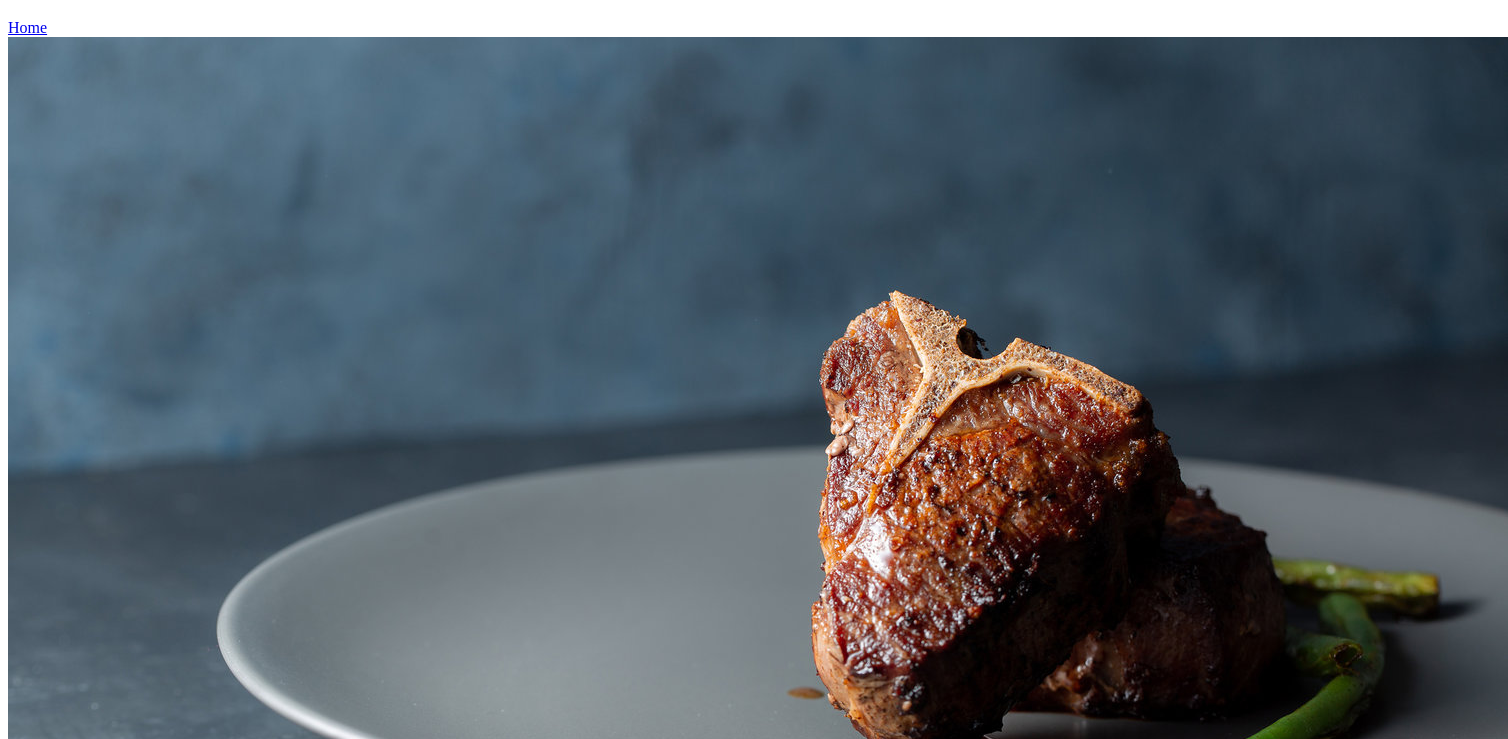
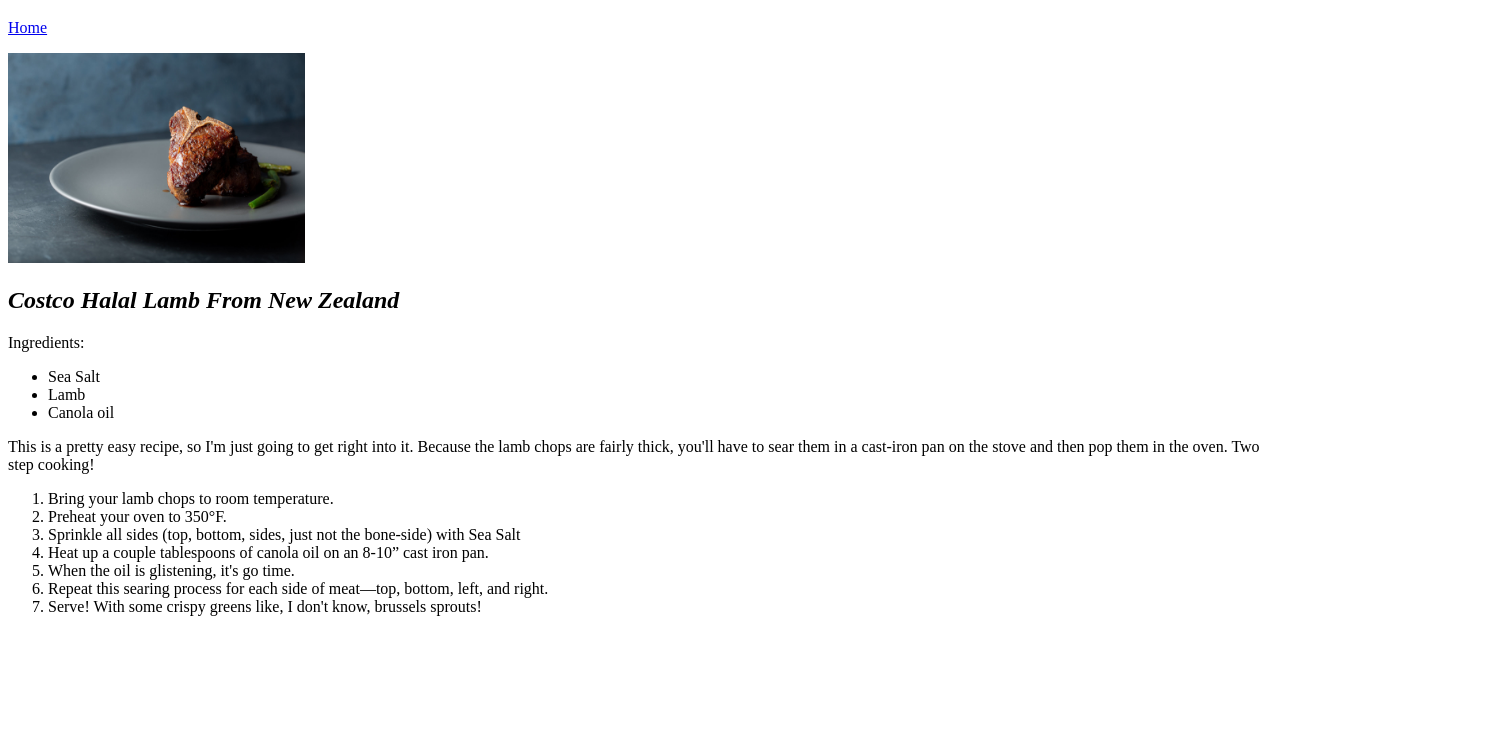
Before and after one commit to ha-hafiz/odin-recipes, a plain HTML site: page recipes/lamb_chops.html in a window 1280 px wide. Shown: the part 61-800 px from the top of the page, 1508 px wide, since content can reach past the window. Drawn offline with Linux system fonts and the light colour scheme.

Commit message:
Add description of ingredients and steps

```diff
--- a/recipes/lamb_chops.html
+++ b/recipes/lamb_chops.html
@@ -8,6 +8,30 @@
     <body>
         <h1>Lamb chops</h1>
         <a href="../index.html">Home</a>
-        <img src="../images/Simple+Juicy+Halal+Lamb+Chops+from+Costco.jpeg" alt="lamb-chops">
+        <p> <img src="../images/Simple+Juicy+Halal+Lamb+Chops+from+Costco.jpeg" alt="lamb-chops" width="297" height="210"> </p>
+        <h2>
+            <em>Costco Halal Lamb From New Zealand</em>
+        </h2>
+
+        <p>
+            Ingredients:
+            <ul>
+                <li>Sea Salt</li>
+                <li>Lamb</li>
+                <li>Canola oil</li>
+            </ul>
+
+                This is a pretty easy recipe, so I'm just going to get right into it. Because the lamb chops are fairly thick, you'll have to sear them in a cast-iron pan on the stove and then pop them in the oven. Two step cooking!
+
+            <ol>
+                <li>Bring your lamb chops to room temperature.</li>
+                <li>Preheat your oven to 350°F.</li>
+                <li>Sprinkle all sides (top, bottom, sides, just not the bone-side) with Sea Salt</li>
+                <li>Heat up a couple tablespoons of canola oil on an 8-10” cast iron pan.</li>
+                <li>When the oil is glistening, it's go time.</li>
+                <li>Repeat this searing process for each side of meat—top, bottom, left, and right.</li>
+                <li>Serve! With some crispy greens like, I don't know, brussels sprouts!</li>
+            </ol>
+        </p>
     </body>
 </html>
```
